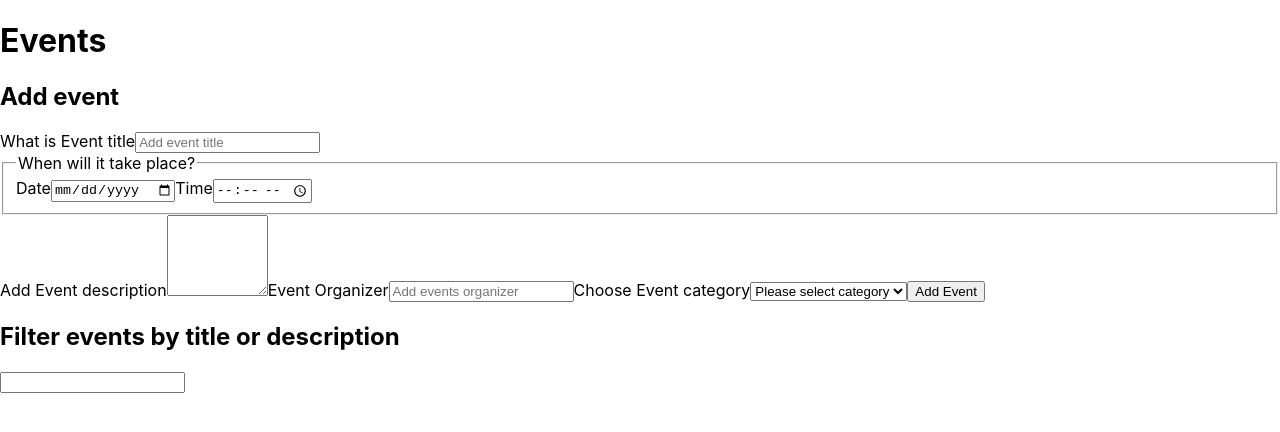
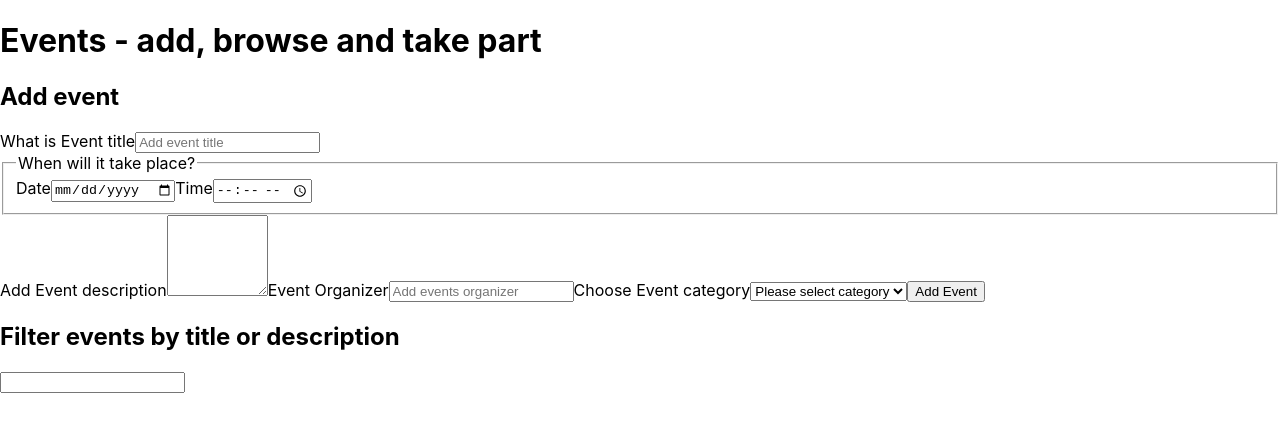
Before and after one commit to aleksandrachmurka/event_app, a React (Create React App) app: page / in a window 1280 px wide. Shown: the top 432 px of the page. Built offline with nearby package versions, Linux system fonts and the light colour scheme.

Commit message:
Change app header

```diff
--- a/src/App.js
+++ b/src/App.js
@@ -8,7 +8,7 @@ const App = () => {
   return (
     <div className="app">
       <header className="app__header">
-        <h1>Events</h1>
+        <h1>Events - add, browse and take part</h1>
       </header>
       <main className="app__main">
         <Form />
```
